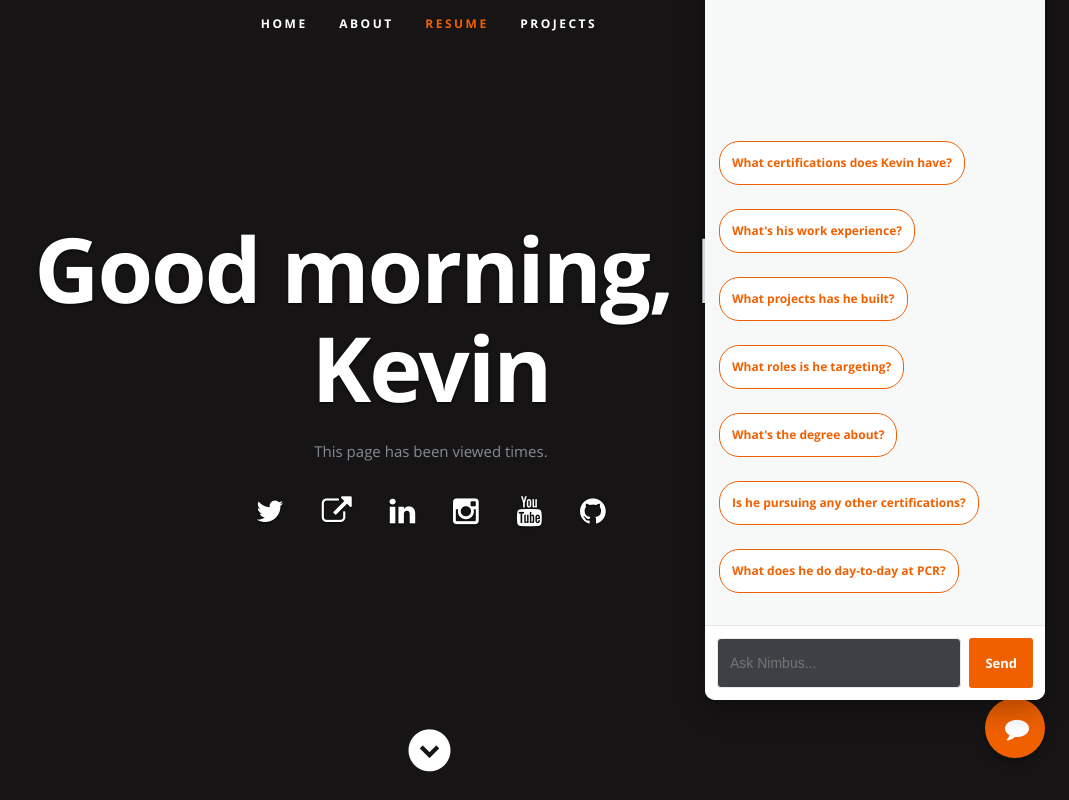
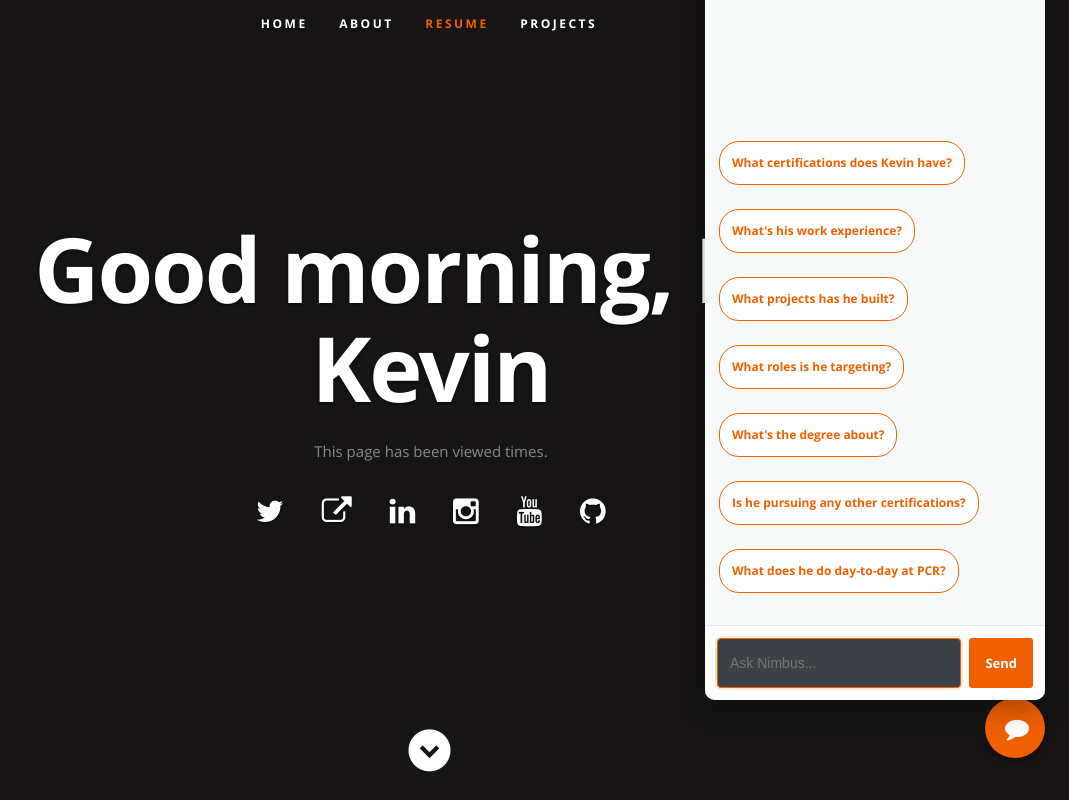
Before and after one commit to kamcqui/azure-resume, a plain HTML site: page frontend/index.html in a window 1280 px wide. Both pictures are taken after a click on the button "Chat with Nimbus". Shown: the top 800 px of the page, without its empty margins (211-1280 px from the left). Drawn offline with nearby package versions, Linux system fonts and the light colour scheme; no server answers.

Commit message:
Update layout.css

```diff
--- a/frontend/css/layout.css
+++ b/frontend/css/layout.css
@@ -1167,6 +1167,13 @@ footer .social-links li:first-child { margin-left: 0; }
    color: #313131;
    background: #fff;
 }
+
+.nimbus-input-row input:focus {
+   outline: none;
+   border-color: #F06000;
+   box-shadow: 0 0 0 2px rgba(240, 96, 0, 0.15);
+}
+
 .nimbus-input-row .button {
    margin: 0;
    padding: 10px 16px;
```
